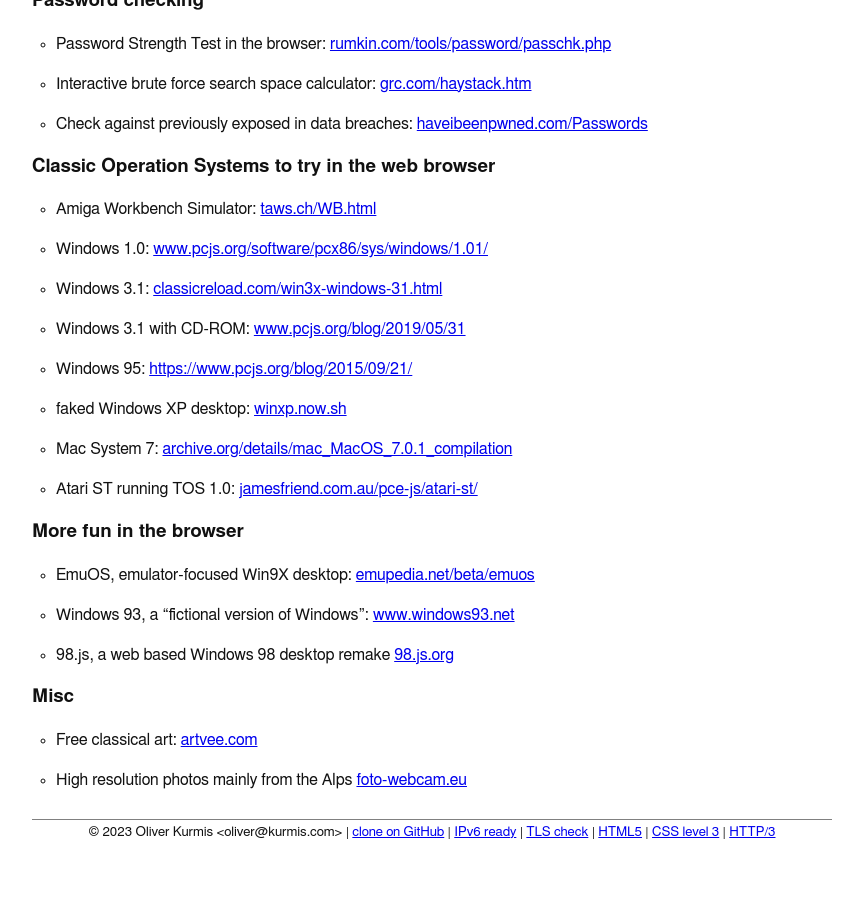
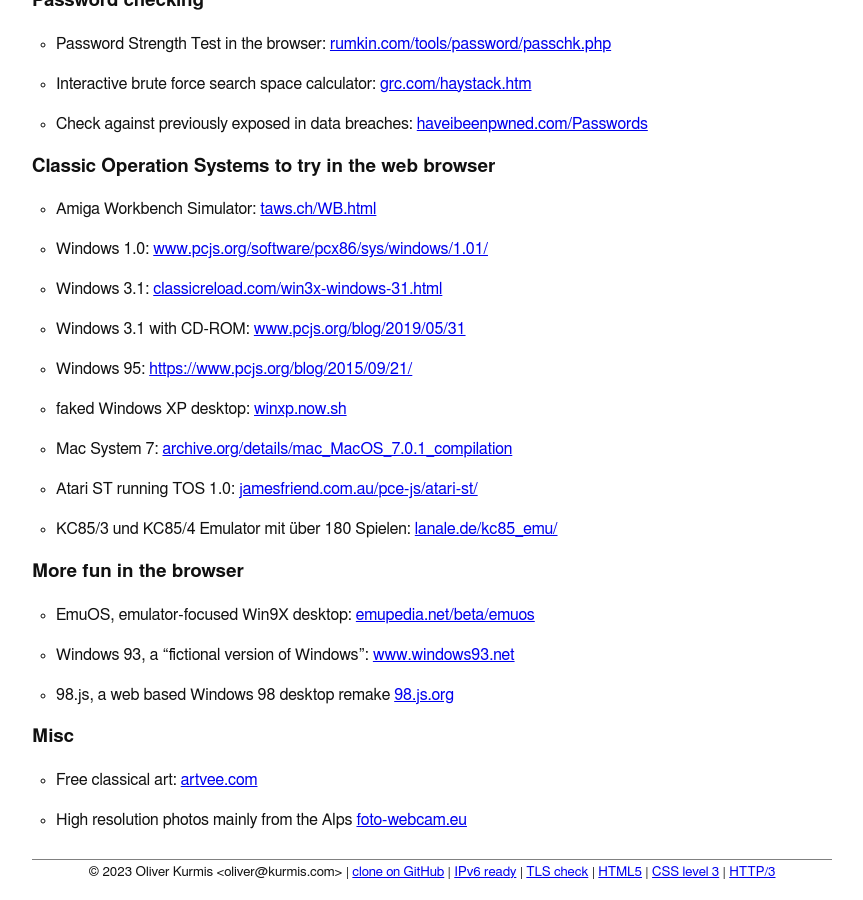
Before and after one commit to oliworx/oliworx.github.com, a Jekyll site: the page built from links.md, in a window 1280 px wide and 900 px high, scrolled down 1626 px. Shown: the whole window, without its empty margins (208-1071 px from the left). Built offline with Jekyll 4.4.1, drawn with Linux system fonts in a browser that asks for light colours; our own code applies the rules of GitHub Pages for plain Markdown files; before the commit the page ends 2486 px from its top, so only the background shows below that.

Commit message:
Add KC85/3 und KC85/4 Emulator

```diff
--- a/links.md
+++ b/links.md
@@ -78,6 +78,7 @@
  * faked Windows XP desktop: [winxp.now.sh](https://winxp.now.sh)
  * Mac System 7: [archive.org/details/mac_MacOS_7.0.1_compilation](https://archive.org/details/mac_MacOS_7.0.1_compilation)
  * Atari ST running TOS 1.0: [jamesfriend.com.au/pce-js/atari-st/](https://jamesfriend.com.au/pce-js/atari-st/)
+ * KC85/3 und KC85/4 Emulator mit über 180 Spielen: [lanale.de/kc85_emu/](https://www.lanale.de/kc85_emu/KC85_Emu.html)
 
 ### More fun in the browser
  * EmuOS, emulator-focused Win9X desktop: [emupedia.net/beta/emuos](https://emupedia.net/beta/emuos/)
```
